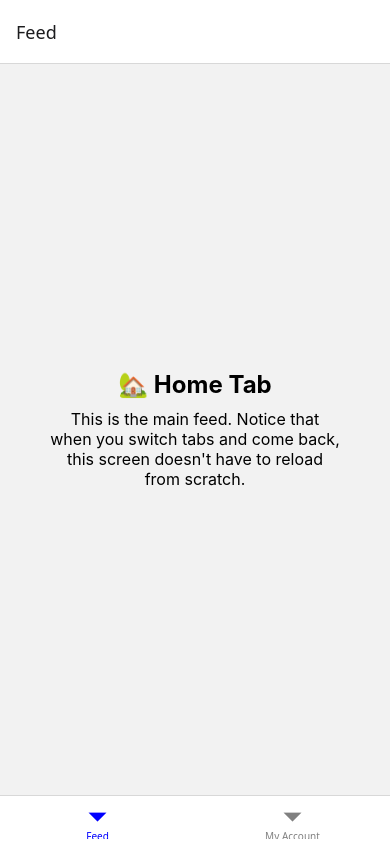
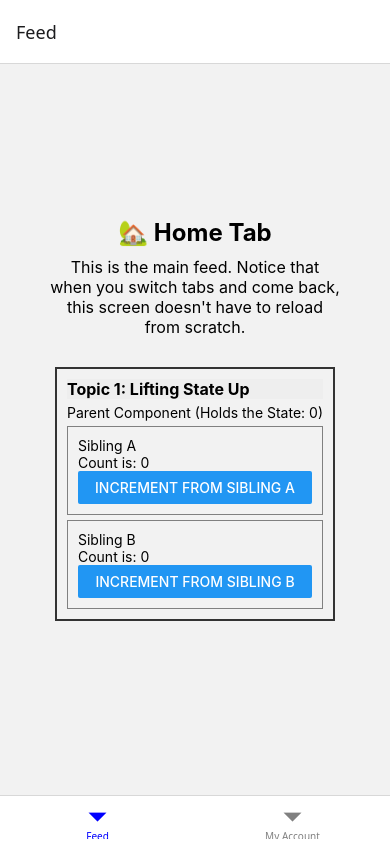
Before and after one commit to MarkJubasan/CSElec1-lesson7-and-8, a React Native app: screen /Home in a window 390 px wide. Built offline with nearby package versions, Linux system fonts and the light colour scheme.

Commit message:
lifting state sample

```diff
--- a/HomeScreen.js
+++ b/HomeScreen.js
@@ -1,5 +1,7 @@
 import { View, Text } from 'react-native';
 import { styles } from './styles';
+
+import LiftingStateParent from './LiftingStateUp/LiftingStateParent';
 
 export default function HomeScreen () {
     return (
@@ -9,6 +11,8 @@ export default function HomeScreen () {
         <Text style={styles.text}>
             This is the main feed. Notice that when you switch tabs and come back, this screen doesn't have to reload from scratch.
         </Text>
+
+        <LiftingStateParent />
     </View>
     );
 }
--- a/LiftingStateUp/LiftingStateChild.js
+++ b/LiftingStateUp/LiftingStateChild.js
@@ -0,0 +1,15 @@
+import React from 'react';
+import { View, Text, Button } from 'react-native';
+import { styles } from '../styles';
+
+export default function LiftingStateChild({ childName, sharedCount, onIncrement }) {
+  return (
+    <View style={styles.box}>
+      <Text>{childName}</Text>
+      {/* 2. It displays the shared state passed from the parent */}
+      <Text>Count is: {sharedCount}</Text>
+      {/* 3. It triggers the parent's function to update the shared state */}
+      <Button title={`Increment from ${childName}`} onPress={onIncrement} />
+    </View>
+  );
+}
--- a/LiftingStateUp/LiftingStateParent.js
+++ b/LiftingStateUp/LiftingStateParent.js
@@ -0,0 +1,29 @@
+import React, { useState } from 'react';
+import { View, Text } from 'react-native';
+import LiftingStateChild from './LiftingStateChild';
+import { styles } from '../styles';
+
+export default function LiftingStateParent() {
+  // 1. STATE IS LIFTED HERE:
+  // We keep 'count' in the parent so both Sibling A and Sibling B can access and modify it.
+  const [count, setCount] = useState(0);
+  const incrementCount = () => setCount(count + 1);
+
+  return (
+    <View style={styles.section}>
+      <Text style={styles.title}>Topic 1: Lifting State Up</Text>
+      <Text>Parent Component (Holds the State: {count})</Text>
+      {/* Pass the state and the updater function as PROPS to siblings */}
+      <LiftingStateChild
+        childName="Sibling A"
+        sharedCount={count}
+        onIncrement={incrementCount}
+      />
+      <LiftingStateChild
+        childName="Sibling B"
+        sharedCount={count}
+        onIncrement={incrementCount}
+      />
+    </View>
+  );
+}
--- a/styles.js
+++ b/styles.js
@@ -24,6 +24,7 @@ export const styles = StyleSheet.create({
     text: {
         fontSize: 16,
         textAlign: 'center',
+        marginBottom: 30,
     },
 
     section: {
```
Also changed, not shown: App.js (+12 -2 lines).
